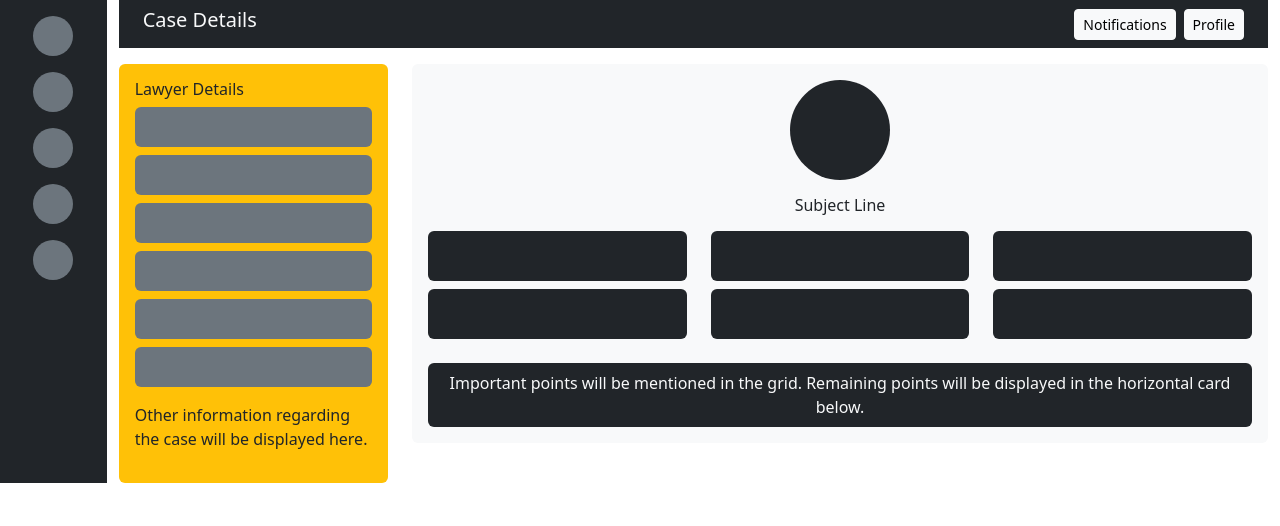
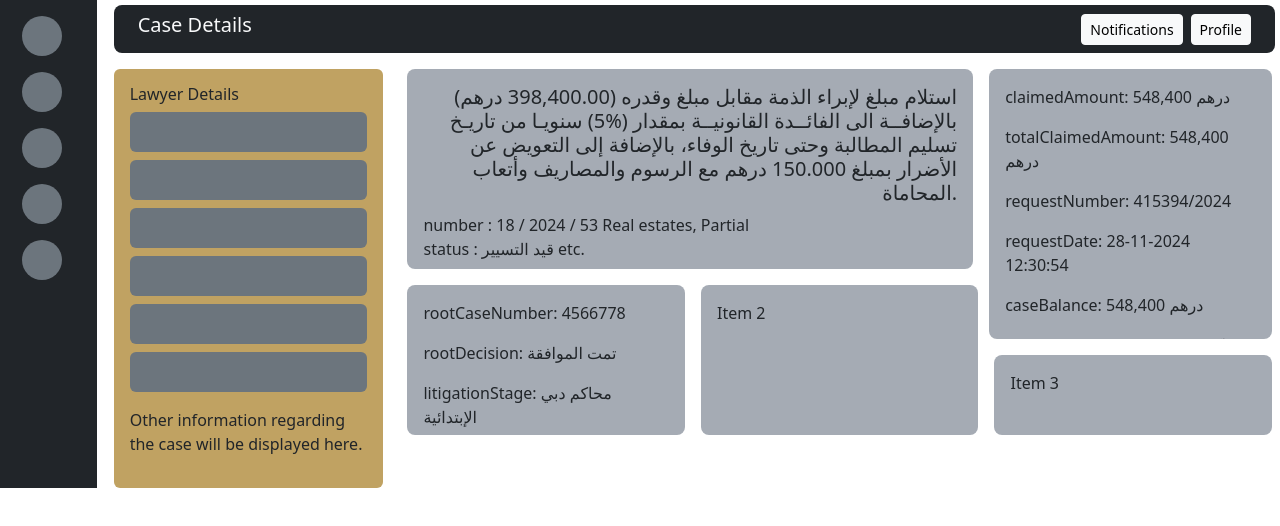
Before and after one commit to Sabir224/legalportal, a React (Create React App) app: page / in a window 1280 px wide. Shown: the top 526 px of the page. Built offline with nearby package versions, Linux system fonts and the light colour scheme.

Commit message:
with data

```diff
--- a/src/Component/CaseDetails.js
+++ b/src/Component/CaseDetails.js
@@ -1,33 +1,39 @@
-import React from 'react';
+import React from "react";
+import "./Case_details";
 
-function CaseDetails() {
+const CaseDetails = () => {
   return (
-    <div className="bg-light p-3 rounded">
-      <div className="text-center mb-3">
-        <div
-          className="bg-dark rounded-circle mx-auto"
-          style={{ width: '100px', height: '100px' }}
-        ></div>
-        <h6 className="mt-3">Subject Line</h6>
+    // <div className="card-grid1">
+    //   <div className="card-grid">
+    //     <div className="card SUBJECT-card" style={{}}>
+    //       <h2>Subject Line</h2>
+    //       <p>Subject line comes here with other details like number, name, etc.</p>
+    //     </div>
+    //     <div className="card important-points Important-card">
+    //       <p>Important points will be mentioned in the grid.</p>
+    //     </div>
+    //   </div>
+    //   <div style={{flexDirection:'row', flex:1}}>
+    //     <div className="card small-card" style={{ height: 200, width: 200, marginTop: -50 }}></div>
+    //     <div className="card small-card" style={{ height: 200, width: 200, marginTop: -50 }}></div>
+    //     <div className="card small-card" style={{ height: 100, width: 200, marginTop: -50 }}></div>
+    //   </div>
+    // </div>
+
+    <div className="dashboard-container">
+      <div className="subject-line" style={{height:200}}>
+        <h2>Subject Line</h2>
+        <p>Subject line comes here with other details like number, name, etc.</p>
       </div>
-
-      <div className="row">
-        {[...Array(6)].map((_, index) => (
-          <div key={index} className="col-4">
-            <div
-              className="bg-dark rounded mb-2"
-              style={{ height: '50px' }}
-            ></div>
-          </div>
-        ))}
+      <div className="important-points" style={{height:270}}>
+        <p>Important points will be mentioned in the grid.</p>
       </div>
-
-      <div className="bg-dark rounded text-light text-center p-2 mt-3">
-        Important points will be mentioned in the grid. Remaining points will be
-        displayed in the horizontal card below.
+      <div className="grid">
+        <div className="grid-item" style={{height:150,marginTop:-70}}>Item 1</div>
+        <div className="grid-item"  style={{height:150,marginTop:-70}}>Item 2</div>
+        <div className="grid-item">Item 3</div>
       </div>
     </div>
   );
 }
-
 export default CaseDetails;
--- a/src/Component/Case_details.css
+++ b/src/Component/Case_details.css
@@ -1,29 +1,118 @@
-/* Sidebar */
-.sidebar {
-  min-height: 100vh;
+/* .card-grid {
+  display: grid;
+  grid-template-areas:
+    "subject-line important-points"
+    "small-card small-card";
+    gap: 16px;
+    /* grid-template-columns: 2fr 1fr; *
+  padding: 20px;
+  /* background-color: #f5f5f5; *
+  border-radius: 10px;
 }
 
-.sidebar div {
-  width: 40px;
-  height: 40px;
+.subject-line {
+  grid-area: subject-line;
 }
 
-/* Lawyer Details */
-.lawyer-detail {
-  height: 40px;
-  background-color: #343a40;
-  margin-bottom: 10px;
-  border-radius: 4px;
+.important-points {
+  grid-area: important-points;
 }
 
-/* Case Details */
-.logo {
-  background-color: #343a40;
+.small-card {
+  height: 100px;
+  width: 50;
+}
+.SUBJECT-card {
+  height: 150px;
+}
+.Important-card {
+  height: 200px;
 }
 
-.case-point {
-  height: 50px;
-  background-color: #343a40;
-  margin-bottom: 10px;
-  border-radius: 4px;
+.card {
+  background-color: #a5abb4;
+  border-radius: 8px;
+  padding: 16px;
+  box-shadow: 0 4px 8px rgba(0, 0, 0, 0.1);
 }
+
+.othercard {
+  background-color: #a5abb4;
+  border-radius: 8px;
+  padding: 16px;
+  box-shadow: 0 4px 8px rgba(0, 0, 0, 0.1);
+}
+
+.Subjectcard {
+  background-color: #a5abb4;
+  border-radius: 8px;
+  padding: 16px;
+  height: "50%";
+  box-shadow: 0 4px 8px rgba(0, 0, 0, 0.1);
+}
+h2 {
+  margin: 0;
+  font-size: 18px;
+  color: #333;
+} */
+
+.dashboard-container {
+  display: grid;
+  grid-template-areas:
+    "subject-line important-points"
+    "grid-item grid-item";
+  grid-template-rows: auto 1fr;
+  grid-template-columns: 2fr 1fr;
+  gap: 16px;
+  padding-bottom: 8px;
+  padding-right: 8px;
+
+  /* background-color: #f5f5f5; */
+}
+
+.subject-line {
+  grid-area: subject-line;
+  background-color: #a5abb4;
+  border-radius: 8px;
+  padding: 16px;
+  /* text-overflow: ellipsis;  */
+  overflow: hidden;
+  overflow-y: auto;
+  /* Enable vertical scrolling for overflow */
+  overflow-x: hidden;
+
+}
+
+.important-points {
+  grid-area: important-points;
+  background-color: #a5abb4;
+  border-radius: 8px;
+  padding: 16px;
+  overflow: hidden;
+  overflow-y: auto;
+  /* Enable vertical scrolling for overflow */
+  overflow-x: hidden;
+}
+
+.grid {
+  grid-area: grid-item;
+  display: grid;
+  grid-template-columns: repeat(3, 1fr);
+  gap: 16px;
+
+}
+
+.grid-item {
+  background-color: #a5abb4;
+  border-radius: 8px;
+  padding: 16px;
+  text-overflow: ellipsis;
+  /* Handle long text */
+  overflow: hidden;
+  /* Hide overflow content */
+  /* text-align: center; */
+  overflow: hidden;
+  overflow-y: auto;
+  /* Enable vertical scrolling for overflow */
+  overflow-x: hidden;
+}
--- a/src/Component/Case_details.js
+++ b/src/Component/Case_details.js
@@ -8,32 +8,144 @@ import LawyerDetails from './LawyerDetails';
 import CaseDetails from './CaseDetails';
 
 function Case_details() {
+
+  const caseData = {
+    serial_number: "2024/415394",
+    type: "Restricted Jurisdiction Real Estate case filing",
+    applicant: "سهيل الجبري للمحاماة والاستشارات القانونية",
+    date: "27-11-2024",
+    party_details: [
+      {
+        party_number: "7909550",
+        party_name: "عبدالرحمن بن احمد بن ماجد الغامدي",
+        title_in_case: "مدعي",
+        title_after_judgment: "Address",
+      },
+      {
+        party_number: "5623411",
+        party_name: "شركة بناء التطوير العقاري ذ.م.م",
+        title_in_case: "مدعى عليه",
+        title_after_judgment: "Address",
+      },
+    ],
+    status: "The Application Has Been Executed",
+    case_number: "2024/53 Real estates, Partial",
+    case_detail: {
+      caseNumber: "18 / 2024 / 53 Real estates, Partial",
+      subject:
+        "استلام مبلغ لإبراء الذمة مقابل مبلغ وقدره (398,400.00 درهم) بالإضافــة الى الفائــدة القانونيــة بمقدار (%5) سنويـا من تاريـخ تسليم المطالبة وحتى تاريخ الوفاء، بالإضافة إلى التعويض عن الأضرار بمبلغ 150.000 درهم مع الرسوم والمصاريف وأتعاب المحاماة.",
+      caseStatus: "قيد التسيير",
+      claimedAmount: "548,400 درهم",
+      totalClaimedAmount: "548,400 درهم",
+      requestNumber: "415394/2024",
+      requestDate: "28-11-2024 12:30:54",
+      caseBalance: "548,400 درهم",
+      ascriptionDescription: "محاكم دبي الإبتدائية",
+      rootCaseNumber: "4566778",
+      rootDecision: "تمت الموافقة",
+      litigationStage: "محاكم دبي الإبتدائية",
+      eSubmitDate: "28-11-2024",
+      startPreparationDate: "29-11-2024",
+      casePreparationDetails: "المعاملة جاهزة للإعداد",
+      nextSessionDate: "11-12-2024",
+      lastSessionDate: "29-11-2024",
+      caseCurrentDetails: "تفاصيل الجلسة الأخيرة",
+      lastDecisions: [
+        "جلسة 2024-11-29:",
+        "1- إدخال التدخل في الدعوى من قبل أشخاص.",
+        "2- إدخال أطراف أخرى في الدعوى.",
+      ],
+    },
+  };
+
+
+
+
+
+
+
+
+
   return (
-    <div className="container-fluid">
+    <div className="" >
       <div className="row">
-        {/* Sidebar */}
-        <Sidebar />
+        {/* <Sidebar /> */}
 
-        {/* Main Content */}
+        <div className="col-1 bg-dark d-flex flex-column align-items-center py-3" >
+          {[...Array(5)].map((_, index) => (
+            <div
+              key={index}
+              className="bg-secondary rounded-circle mb-3"
+              style={{ width: '40px', height: '40px' }}
+            ></div>
+          ))}
+        </div>
         <div className="col">
-          {/* Notification Bar */}
           <NotificationBar />
 
-          {/* Main Sections */}
           <div className="row mt-3">
-            {/* Lawyer Details */}
-            <div className="col-md-3">
-              <LawyerDetails />
+            <div className="col-md-3" >
+              {/* <LawyerDetails /> */}
+              <div className="p-3 rounded" style={{ marginLeft: 5, background: "#c0a262" }}>
+                <h6>Lawyer Details</h6>
+                {[...Array(6)].map((_, index) => (
+                  <div
+                    key={index}
+                    className="bg-secondary rounded my-2"
+                    style={{ height: '40px' }}
+                  >
+                    {/* <button  className="bg-secondary rounded my-2">
+            </button> */}
+                  </div>
+                ))}
+                <p className="mt-3">
+
+                  Other information regarding the case will be displayed here.
+                </p>
+              </div>
             </div>
 
-            {/* Case Details */}
             <div className="col-md-9">
-              <CaseDetails />
+              {/* <CaseDetails /> */}
+              <div className="dashboard-container">
+                <div className="subject-line" style={{ height: 200 }}>
+                  <div style={{ height: 200 }}>
+                    <h5 style={{ textAlign: 'end' }}> {caseData.case_detail.subject}</h5>
+                    <p>number : {caseData.case_detail.caseNumber}
+                      <br />
+                      status : {caseData.case_detail.caseStatus} etc.</p>
+                  </div>
+                </div>
+                <div className="important-points" style={{ height: 270 }}>
+                  <p>claimedAmount: {caseData.case_detail.claimedAmount}</p>
+                  <p>totalClaimedAmount: {caseData.case_detail.totalClaimedAmount}</p>
+                  <p>requestNumber: {caseData.case_detail.requestNumber}</p>
+                  <p>requestDate: {caseData.case_detail.requestDate}</p>
+                  <p>caseBalance: {caseData.case_detail.caseBalance}</p>
+                  <p>ascriptionDescription: {caseData.case_detail.ascriptionDescription}</p>
+                  <p>ascriptionDescription:{caseData.case_detail.rootCaseNumber}</p>
+                  <p>ascriptionDescription:{caseData.case_detail.rootDecision}</p>
+                  <p>ascriptionDescription:{caseData.case_detail.litigationStage}</p>
+                  <p>ascriptionDescription:{caseData.case_detail.eSubmitDate}</p>
+                  <p>ascriptionDescription:{caseData.case_detail.startPreparationDate}</p>
+                </div>
+                <div className="grid">
+                  <div className="grid-item" style={{ height: 150, marginTop: -70 }}>
+                    <p>rootCaseNumber: {caseData.case_detail.rootCaseNumber}</p>
+                    <p>rootDecision: {caseData.case_detail.rootDecision}</p>
+                    <p>litigationStage: {caseData.case_detail.litigationStage}</p>
+                  </div>
+                  <div className="grid-item" style={{ height: 150, marginTop: -70 }}>Item 2</div>
+                  <div className="grid-item">Item 3</div>
+                </div>
+              </div>
             </div>
+
+
           </div>
         </div>
       </div>
-    </div>
+    </div >
   );
 }
 
--- a/src/Component/LawyerDetails.js
+++ b/src/Component/LawyerDetails.js
@@ -3,14 +3,17 @@ import React from 'react';
 
 function LawyerDetails() {
   return (
-    <div className="bg-warning p-3 rounded">
+    <div className="p-3 rounded" style={{ background:"#c0a262"}}>
       <h6>Lawyer Details</h6>
       {[...Array(6)].map((_, index) => (
         <div
           key={index}
           className="bg-secondary rounded my-2"
           style={{ height: '40px' }}
-        ></div>
+        >
+            {/* <button  className="bg-secondary rounded my-2">
+            </button> */}
+        </div>
       ))}
       <p className="mt-3">
         Other information regarding the case will be displayed here.
--- a/src/Component/NotificationBar.js
+++ b/src/Component/NotificationBar.js
@@ -2,7 +2,7 @@ import React from 'react';
 
 function NotificationBar() {
   return (
-    <div className="d-flex justify-content-between align-items-center bg-dark text-light py-2 px-4">
+    <div className="d-flex justify-content-between align-items-center bg-dark text-light py-2 px-4 " style={{borderRadius:8,margin:5}} >
       <h5>Case Details</h5>
       <div>
         <button className="btn btn-light btn-sm me-2">Notifications</button>
```
